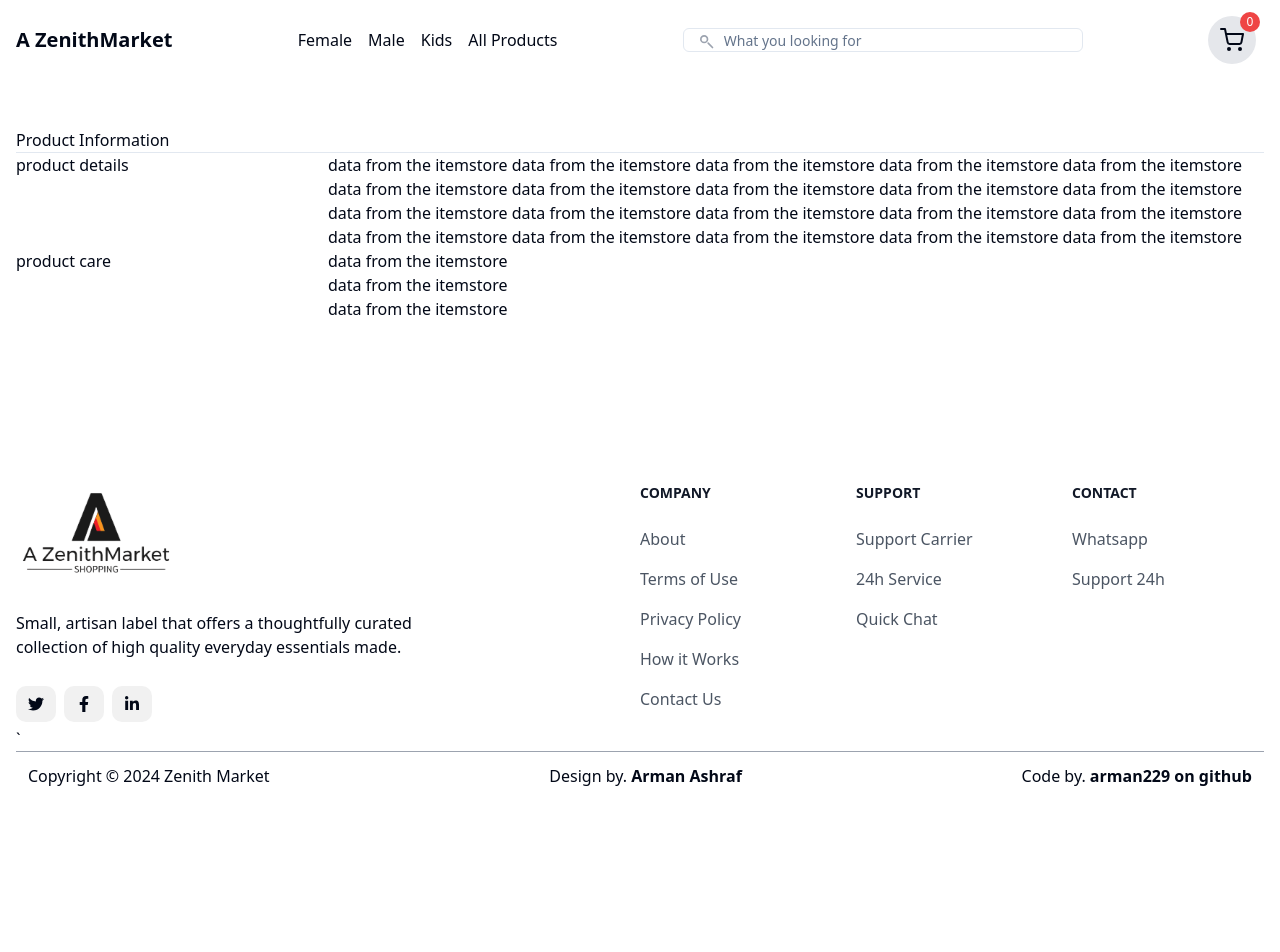
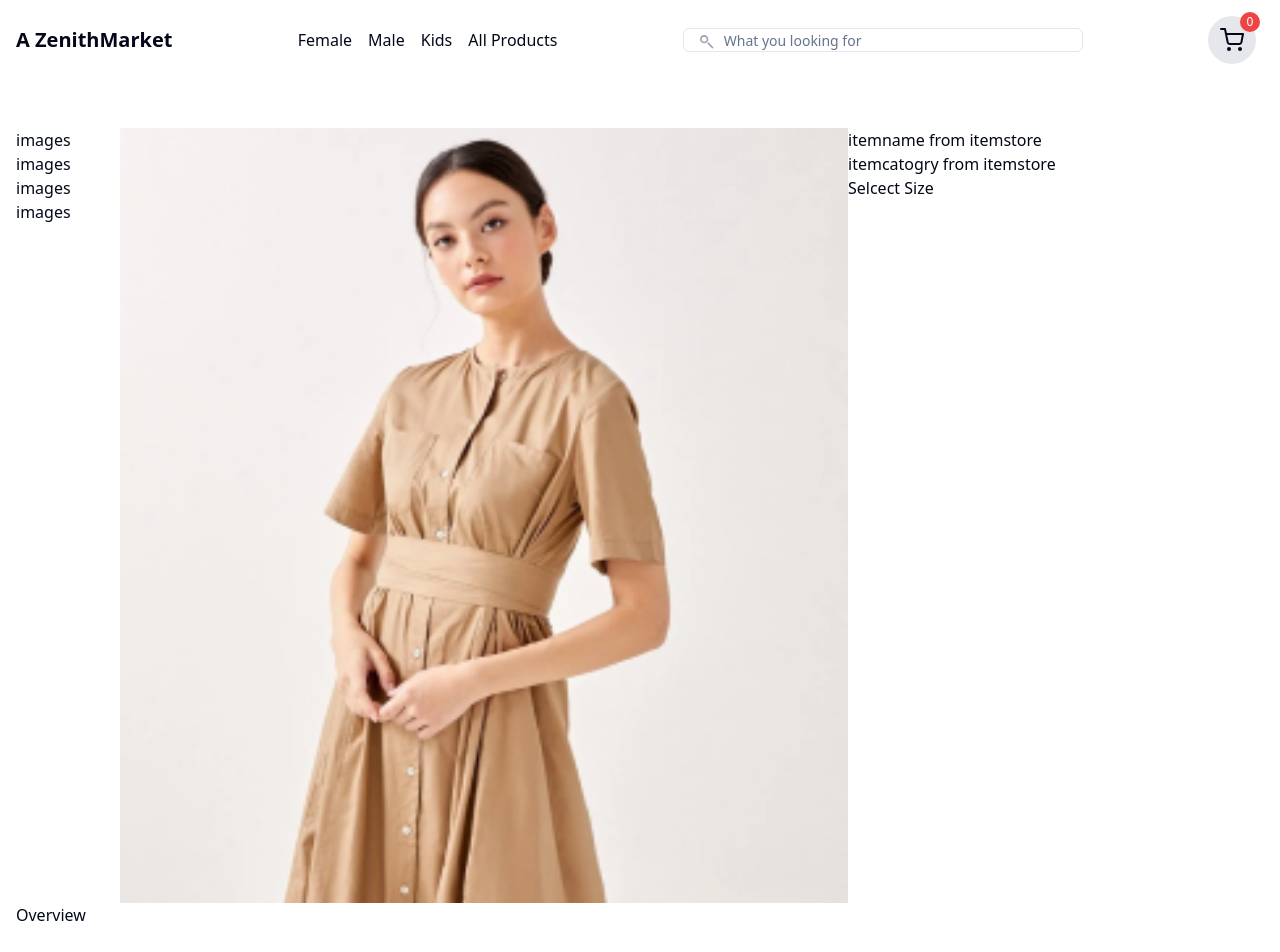
Before and after one commit to arman229/E_commerce_website, a Next.js app: page /detailPage in a window 1280 px wide. Shown: the top 952 px of the page. Before the commit the page ends 800 px from the top, so only its background shows below. Built offline with nearby package versions, Linux system fonts and the light colour scheme.

Commit message:
second commit

```diff
--- a/src/app/detailPage/page.tsx
+++ b/src/app/detailPage/page.tsx
@@ -1,29 +1,51 @@
+import Image from "next/image";
+import imagefromitemstore from '@/assets/images/girlimage.png'
 const DetailPage = () => {
     return (
         <div className={'p-4'}>
-            <div>
+            <div className={'grid grid-cols-12'}>
+                <div className={'col-span-1 flex flex-col'}>
+                      {/*by using the map shows the subimages*/}
+                    <p>images</p>
+                    <p>images</p>
+                    <p>images</p>
+                    <p>images</p>
 
+                </div>
+                <div className={ 'col-span-7'}>
+                    <Image src={imagefromitemstore} className={'w-full'}/>
+                </div>
+                <div className={'col-span-4'}>
+                    <h1>itemname from itemstore</h1>
+                    <h3>itemcatogry from itemstore</h3>
+                    <p>Selcect Size</p>
+
+                </div>
             </div>
             <div>
-                <h1>Product Information</h1>
-                <hr/>
-                <div className={'grid grid-cols-12'}>
+                <div  classN>
+                    <h1  > Overview</h1>
+                    <h1 className={'font-bold text-2xl py-8 '}>Product Information</h1>
+                </div>
+
+                <hr className="  border-gray-400 sm:mx-auto  "/>
+                <div className={'grid grid-cols-12 py-4'}>
                     <div className={'col-span-3 '}>
-                        <h1>product details </h1>
+                        <h1 className={'text-[#666] font-bold text-lg uppercase'}>product details </h1>
                     </div>
                     <div className={'col-span-9'}>
-                        <p> data from the itemstore data from the itemstore data from the itemstore data from the
+                        <p className={'text-lg'}> data from the itemstore data from the itemstore data from the itemstore data from the
                             itemstore data from the itemstore data from the itemstore data from the itemstore data from
                             the itemstore data from the itemstore data from the itemstore data from the itemstore data from the itemstore data from the itemstore data from the
                             itemstore data from the itemstore data from the itemstore data from the itemstore data from
                             the itemstore data from the itemstore data from the itemstore </p>
                     </div>
                 </div>
-                <div className={'grid grid-cols-12'}>
+                <div className={'grid grid-cols-12  py-4 '}>
                     <div className={'col-span-3 '}>
-                        <h1>product care</h1>
+                        <h1 className={'text-[#666] font-bold text-lg uppercase'}>product care</h1>
                     </div>
-                    <ul className={'col-span-9 '}>
+                    <ul className={'col-span-9 list-disc  font-semibold text-lg'}>
                         <li>data from the itemstore</li>
                         <li>data from the itemstore</li>
                         <li>data from the itemstore</li>
--- a/src/components/ui/footer.tsx
+++ b/src/components/ui/footer.tsx
@@ -85,7 +85,7 @@ const Footer = () => {
                             </ul>
                         </div>
                     </div>
-                </div>`
+                </div>
                     <hr className="  border-gray-400 sm:mx-auto  "/>
                     <div className={'flex  justify-between gap-3 flex-wrap p-3  '}>
                         <p>Copyright © 2024 Zenith Market</p>
```
